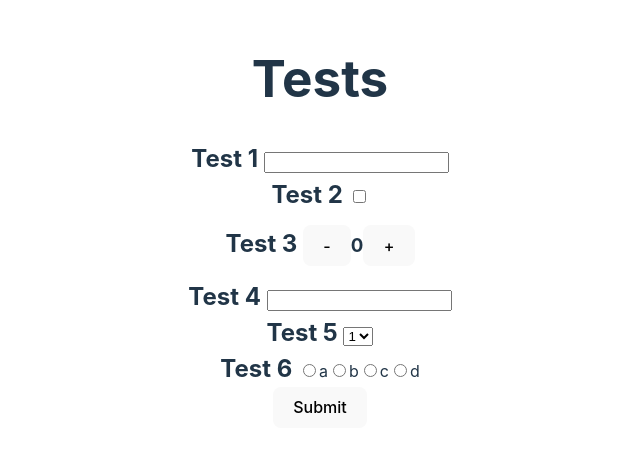
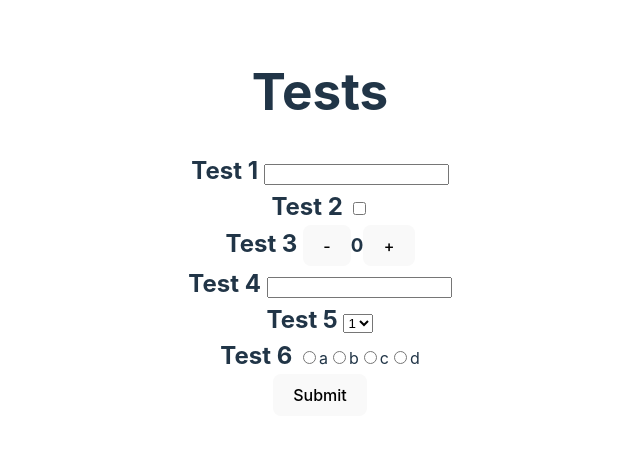
Before and after one commit to GreenBlitz/Scouting2024, a React (Vite) app in the folder vite-project/: page / in a window 1280 px wide. Shown: the part 178-630 px from the top of the page, without its empty margins (320-960 px from the left). Built offline with nearby package versions, Linux system fonts and the light colour scheme.

Commit message:
Yoni - cleaned

```diff
--- a/vite-project/src/App.css
+++ b/vite-project/src/App.css
@@ -8,8 +8,6 @@
   h3, h2 , button{
     display: inline;
   }
-<<<<<<< Updated upstream
-=======
   to {
     transform: rotate(360deg);
   }
@@ -28,11 +26,3 @@
 .read-the-docs {
   color: #888;
 }
-
-
-.scouter-query {
-  h3, input, button {
-    display: inline-block;
-  }
->>>>>>> Stashed changes
-}
```
